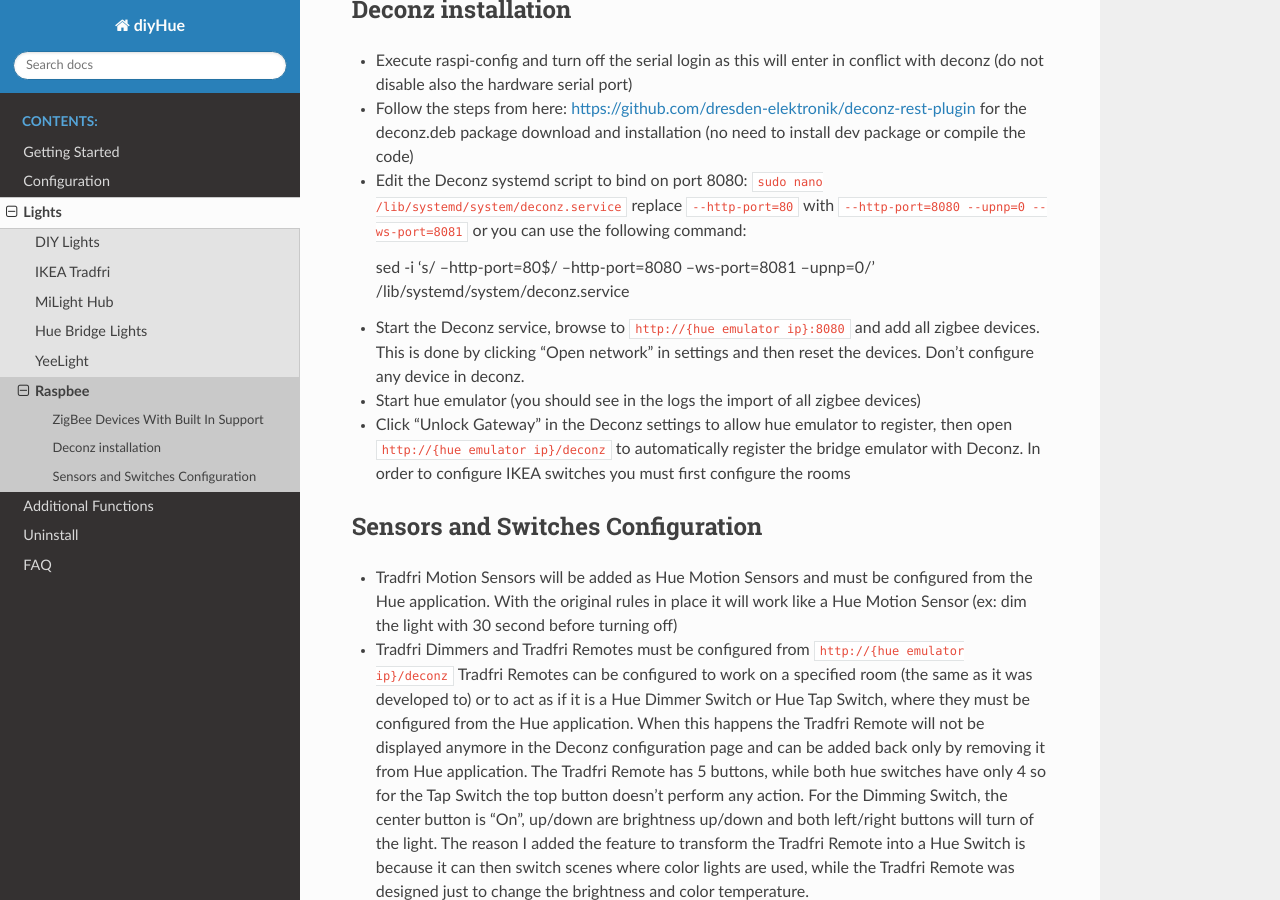
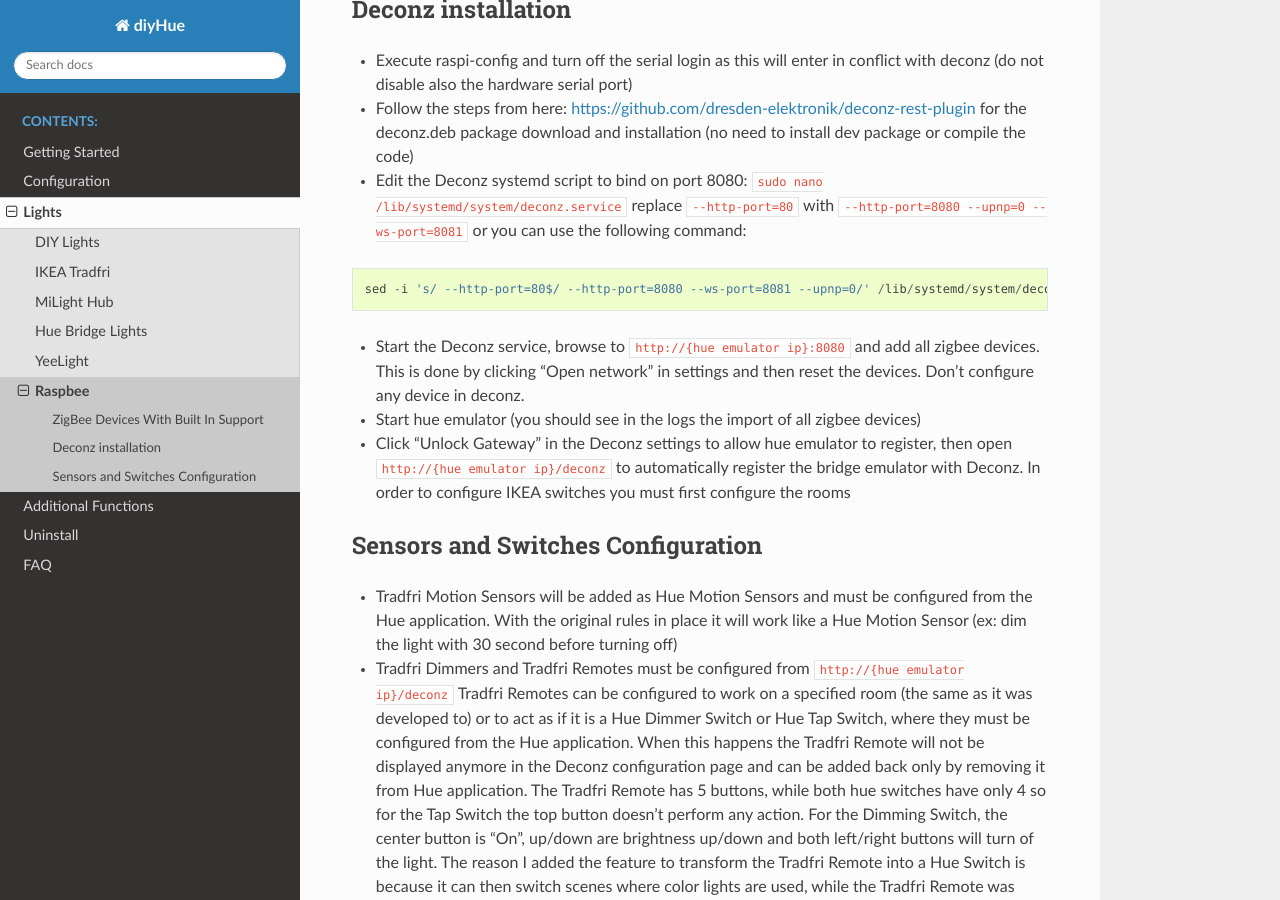
Before and after one commit to diyhue/ReadTheDocs, a Sphinx documentation site: the page built from source/lights/raspbee.rst, in a window 1280 px wide and 900 px high, scrolled down 463 px. Built offline with Sphinx 7.4.7 and the Read the Docs theme 2.0.0, drawn with Linux system fonts in a browser that asks for light colours.

Commit message:
Fix code block formatting

```diff
--- a/source/lights/raspbee.rst
+++ b/source/lights/raspbee.rst
@@ -20,7 +20,9 @@
 
 * Execute raspi-config and turn off the serial login as this will enter in conflict with deconz (do not disable also the hardware serial port)
 * Follow the steps from here: https://github.com/dresden-elektronik/deconz-rest-plugin for the deconz.deb package download and installation (no need to install dev package or compile the code)
-* Edit the Deconz systemd script to bind on port 8080: ``sudo nano /lib/systemd/system/deconz.service`` replace ``--http-port=80`` with ``--http-port=8080 --upnp=0 --ws-port=8081`` or you can use the following command::
+
+* Edit the Deconz systemd script to bind on port 8080: ``sudo nano /lib/systemd/system/deconz.service`` replace ``--http-port=80`` with ``--http-port=8080 --upnp=0 --ws-port=8081`` or you can use the following command:
+::
 
   sed -i 's/ --http-port=80$/ --http-port=8080 --ws-port=8081 --upnp=0/' /lib/systemd/system/deconz.service
 
```
